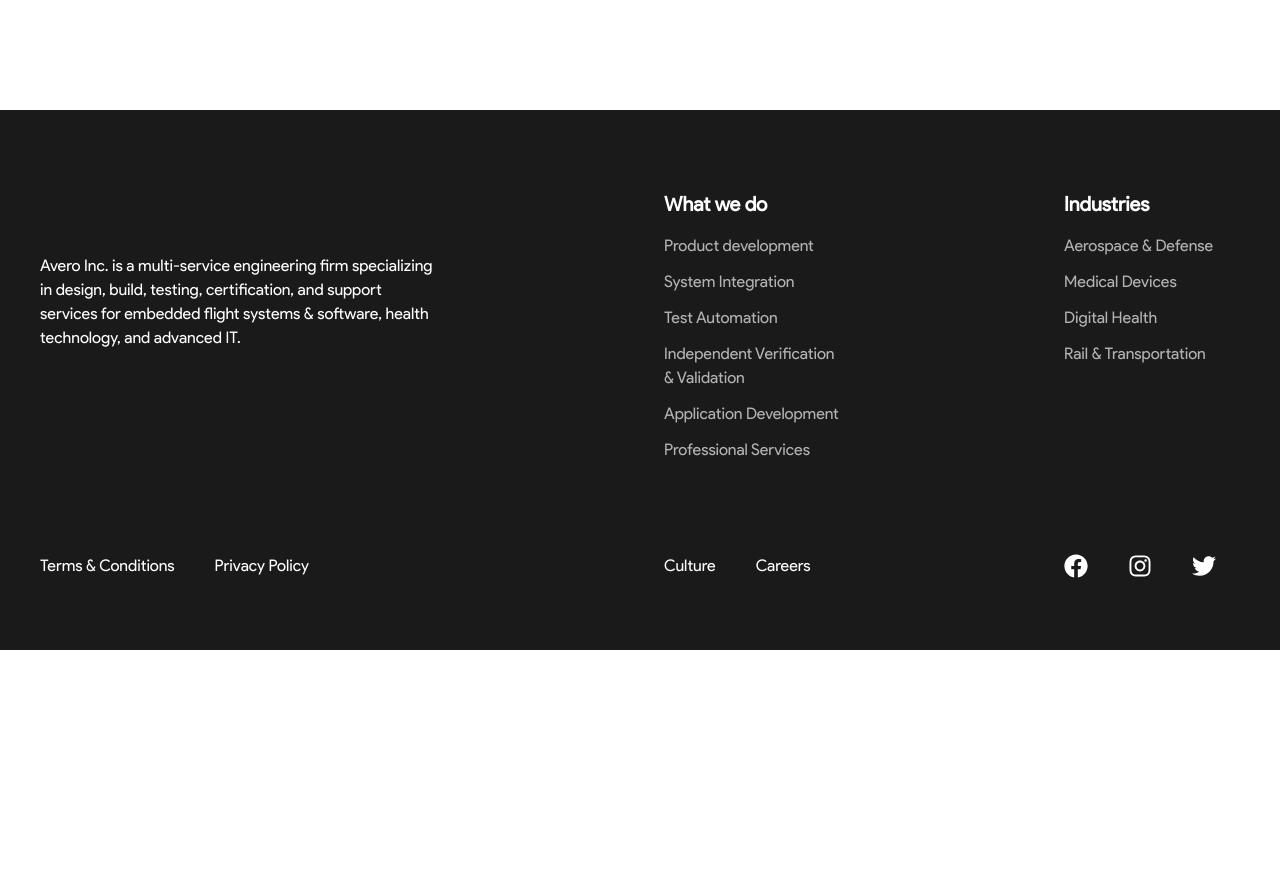
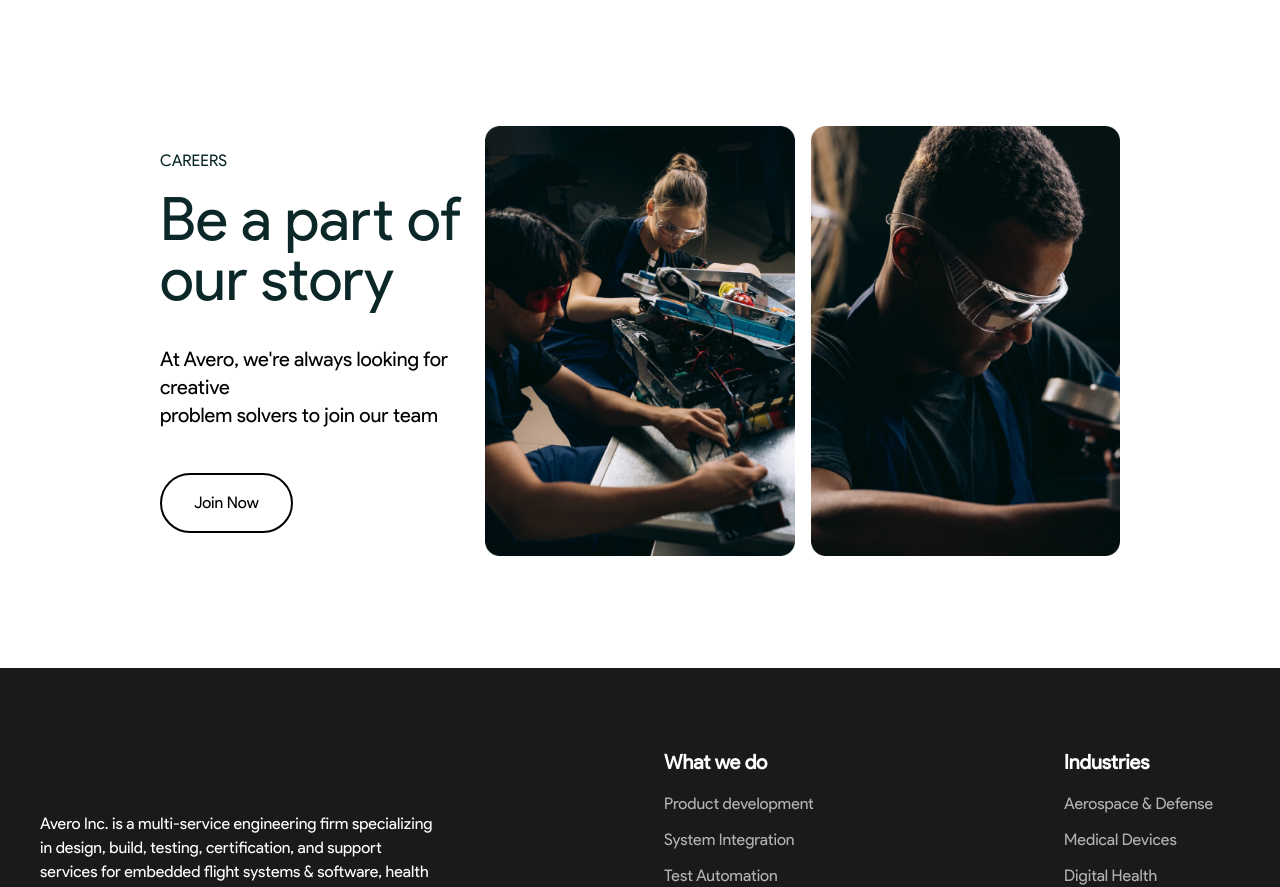
Before and after one commit to IsuruX98/AversonSales-FE, a React (Create React App) app: page / in a window 1280 px wide. Shown: the part 2940-3827 px from the top of the page. Before the commit the page ends 3590 px from the top, so only its background shows below. Built offline with nearby package versions, Linux system fonts and the light colour scheme.

Commit message:
careers part completed

```diff
--- a/public/index.html
+++ b/public/index.html
@@ -7,13 +7,13 @@
     <meta name="theme-color" content="#000000" />
     <meta
       name="description"
-      content="Web site created using create-react-app"
+      content="Web site for Averson Sales Mockup"
     />
     <link rel="apple-touch-icon" href="%PUBLIC_URL%/logo192.png" />
 
     <link rel="manifest" href="%PUBLIC_URL%/manifest.json" />
 
-    <title>React App</title>
+    <title>Averson</title>
   </head>
   <body>
     <noscript>You need to enable JavaScript to run this app.</noscript>
--- /dev/null
+++ b/src/components/Careers.jsx
@@ -0,0 +1,53 @@
+import React from "react";
+import heroImage from "../asserts/images/careers1.png";
+import heroImage2 from "../asserts/images/careers2.png";
+
+const Careers = () => {
+  return (
+      <div className="flex flex-row gap-4 xl:px-40 px-16 py-4 lg:pb-28 pb-12">
+          {/* Left div with heading, description, and button */}
+          <div className="md:w-1/3 flex flex-col justify-center gap-5">
+              <div>
+                  <h1 className="text-[16px] mb-4">
+                      CAREERS
+                  </h1>
+                  <h1 className="text-2xl lg:text-6xl mb-4">
+                      Be a part of<br/>
+                      our story
+                  </h1>
+              </div>
+              <div>
+                  <p className="text-lg text-black lg:text-xl mb-6">
+                      At Avero, we're always looking for creative<br/>
+                      problem solvers to join our team
+                  </p>
+              </div>
+              <div>
+                  <button
+                      className="flex items-center justify-center gap-2 px-8 py-4 rounded-full bg-transparent border-2 border-black text-black hover:bg-[#1A1A1A] hover:text-white transition duration-300">
+                      Join Now
+                  </button>
+              </div>
+          </div>
+
+          {/* Right div with centered image */}
+          <div className="md:w-1/3 flex flex-row justify-center">
+              <img
+                  src={heroImage}
+                  alt="Your Hero Image"
+                  className=""
+              />
+          </div>
+
+          <div className="md:w-1/3 flex flex-row justify-center">
+              <img
+                  src={heroImage2}
+                  alt="Your Hero Image"
+                  className=""
+              />
+          </div>
+      </div>
+  );
+};
+
+export default Careers;
--- a/src/pages/Home.jsx
+++ b/src/pages/Home.jsx
@@ -3,6 +3,7 @@
 import Industries from "../components/Industries";
 import Solutions from "../components/Solutions";
 import Difference from "../components/Difference";
+import Careers from "../components/Careers";
 
 const Home = () => {
     const gradientStyle = {
@@ -45,6 +46,9 @@
             <div id="difference">
                 <Difference />
             </div>
+            <div id="Careers">
+                <Careers />
+            </div>
 
         </div>
     );
```
Also changed, not shown: src/asserts/images/careers1.png (added), src/asserts/images/careers2.png (added).
